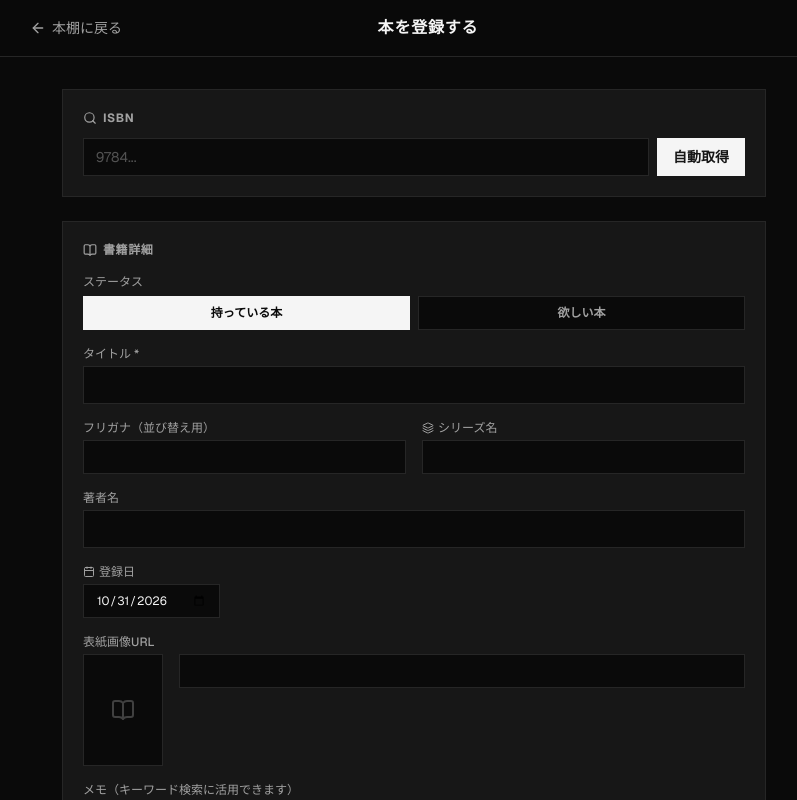
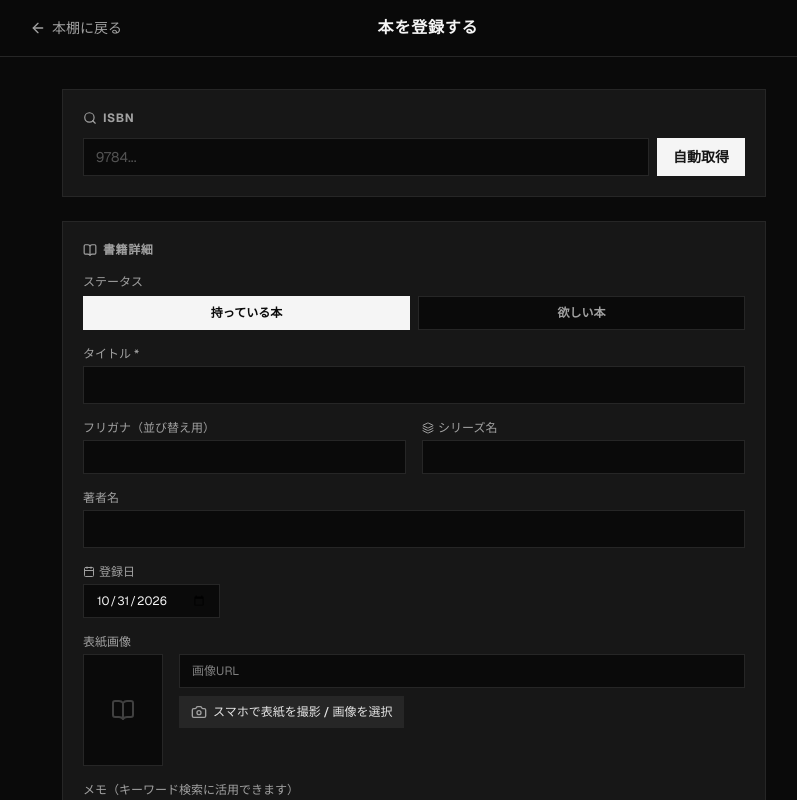
Before and after one commit to cat3-lang/my-book-app, a Next.js app: page /add in a window 1280 px wide. Shown: the top 800 px of the page, without its empty margins (226-1023 px from the left). Built offline with nearby package versions, Linux system fonts and the light colour scheme; no server answers.

Commit message:
カメラ撮影・画像選択機能を復活

```diff
--- a/app/add/page.tsx
+++ b/app/add/page.tsx
@@ -4,7 +4,7 @@ import { useState, useEffect } from "react";
 import { useRouter } from "next/navigation";
 import Link from "next/link";
 import { supabase } from "@/lib/supabase";
-import { ArrowLeft, Search, BookOpen, Check, X, Calendar, Layers } from "lucide-react";
+import { ArrowLeft, Search, BookOpen, Check, X, Calendar, Layers, Camera } from "lucide-react";
 
 type ExistingBookInfo = {
   title: string;
@@ -35,7 +35,6 @@ export default function AddBookPage() {
   const [imageLink, setImageLink] = useState("");
   const [status, setStatus] = useState<"持っている" | "欲しい">("持っている");
 
-  // 登録日（クライアントサイドで安全に今日の日付を設定）
   const [registeredDate, setRegisteredDate] = useState("");
 
   useEffect(() => {
@@ -56,6 +55,7 @@ export default function AddBookPage() {
     setSortTitle(toKatakana(val));
   };
 
+  // Google Books APIでISBNから自動取得
   const handleFetchByIsbn = async () => {
     const cleanIsbn = isbn.trim();
     if (!cleanIsbn) {
@@ -72,7 +72,7 @@ export default function AddBookPage() {
       const data = await res.json();
 
       if (data.totalItems === 0 || !data.items) {
-        setErrorMessage("該当する書籍が見つかりませんでした。");
+        setErrorMessage("該当する書籍が見つかりませんでした。手動で入力してください。");
       } else {
         const volumeInfo = data.items[0].volumeInfo;
         const fetchedTitle = volumeInfo.title || "";
@@ -89,6 +89,18 @@ export default function AddBookPage() {
     } finally {
       setFetchingApi(false);
     }
+  };
+
+  // スマホカメラ撮影・画像ファイル選択
+  const handleImageUpload = (e: React.ChangeEvent<HTMLInputElement>) => {
+    const file = e.target.files?.[0];
+    if (!file) return;
+
+    const reader = new FileReader();
+    reader.onloadend = () => {
+      setImageLink(reader.result as string);
+    };
+    reader.readAsDataURL(file);
   };
 
   const handleSubmit = async (e: React.FormEvent) => {
@@ -307,12 +319,13 @@ export default function AddBookPage() {
               />
             </div>
 
+            {/* 表紙画像（自動取得 ＆ カメラ・ファイル選択 ＆ URL入力 ＆ クリア） */}
             <div>
-              <label className="block text-xs font-medium text-neutral-400 mb-1">表紙画像URL</label>
+              <label className="block text-xs font-medium text-neutral-400 mb-1">表紙画像</label>
               <div className="flex flex-col sm:flex-row gap-4 items-start">
                 <div className="w-20 h-28 bg-neutral-950 border border-neutral-800 flex items-center justify-center overflow-hidden shrink-0">
                   {imageLink ? (
-                    <img src={imageLink} alt="表紙" className="w-full h-full object-cover" />
+                    <img src={imageLink} alt="表紙プレビュー" className="w-full h-full object-cover" />
                   ) : (
                     <BookOpen className="w-6 h-6 text-neutral-700" />
                   )}
@@ -322,6 +335,7 @@ export default function AddBookPage() {
                   <div className="flex gap-2">
                     <input
                       type="url"
+                      placeholder="画像URL"
                       value={imageLink}
                       onChange={(e) => setImageLink(e.target.value)}
                       className="flex-1 bg-neutral-950 border border-neutral-800 px-3 py-2 text-xs text-neutral-100 focus:outline-none focus:border-neutral-500"
@@ -335,6 +349,19 @@ export default function AddBookPage() {
                         <X className="w-3.5 h-3.5" /> クリア
                       </button>
                     )}
+                  </div>
+                  <div>
+                    <label className="inline-flex items-center gap-1.5 px-3 py-2 bg-neutral-800 hover:bg-neutral-700 text-neutral-200 text-xs font-medium cursor-pointer transition">
+                      <Camera className="w-4 h-4 text-neutral-400" />
+                      <span>スマホで表紙を撮影 / 画像を選択</span>
+                      <input
+                        type="file"
+                        accept="image/*"
+                        capture="environment"
+                        onChange={handleImageUpload}
+                        className="hidden"
+                      />
+                    </label>
                   </div>
                 </div>
               </div>
```
